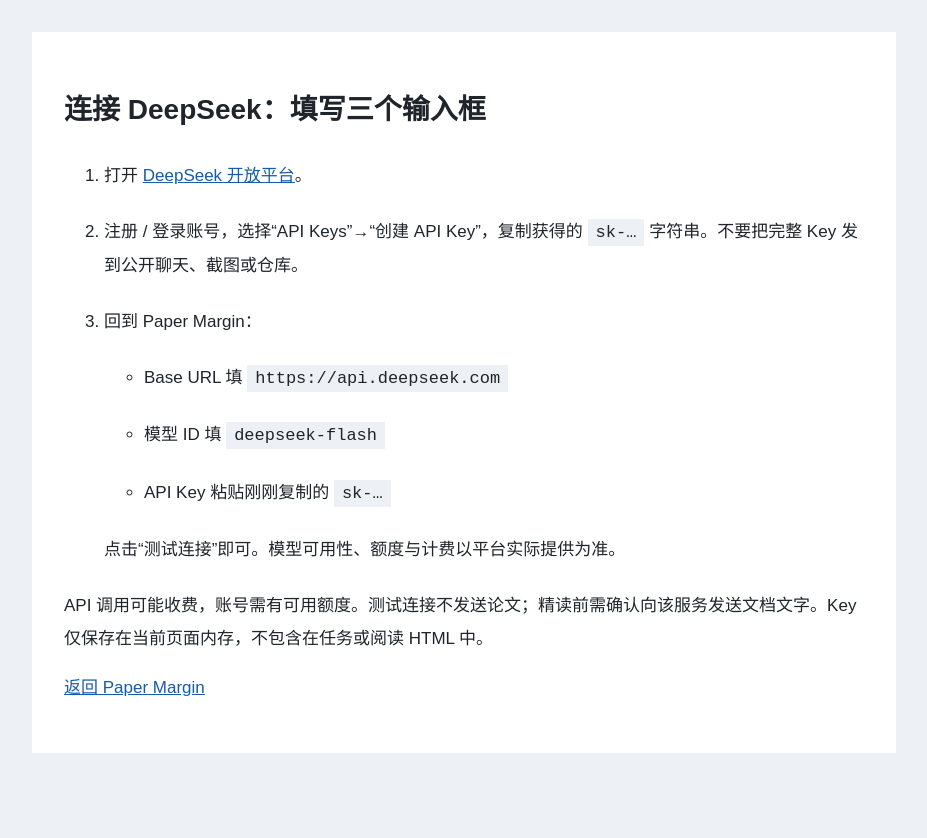
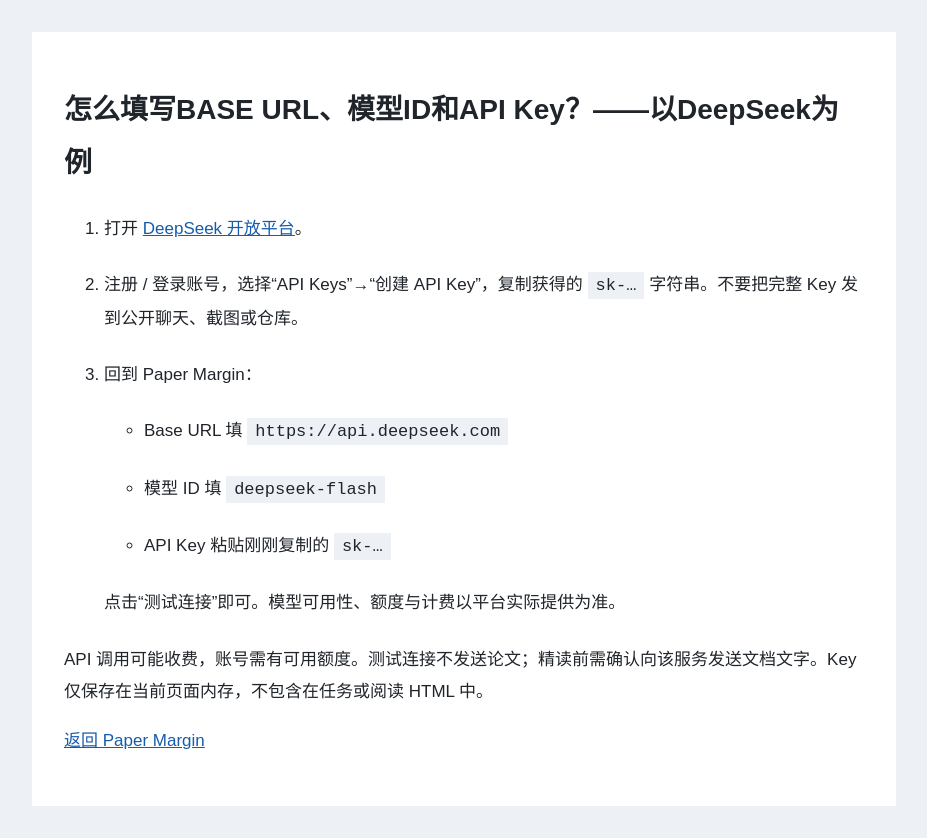
Before and after one commit to tyanbilibili/Paper_Margin, a plain HTML site: page tutorial.html in a window 1280 px wide. Shown: the whole page, without its empty margins (176-1103 px from the left). Before the commit the page ends 800 px from the top, so only its background shows below. Drawn offline with Linux system fonts and the light colour scheme.

Commit message:
Update tutorial for DeepSeek API configuration

```diff
--- a/tutorial.html
+++ b/tutorial.html
@@ -1 +1 @@
-<!doctype html><html lang="zh-CN"><head><meta charset="utf-8"><meta name="viewport" content="width=device-width,initial-scale=1"><title>模型配置教程 · Paper Margin</title><style>body{font:17px/1.9 'Microsoft YaHei',sans-serif;color:#20252b;background:#edf1f5;margin:0}main{max-width:800px;margin:32px auto;padding:32px;background:white}h1{font-size:28px}li{margin:24px 0}code{overflow-wrap:anywhere;background:#edf1f5;padding:4px 8px}a{color:#165cab}</style></head><body><main><h1>连接 DeepSeek：填写三个输入框</h1><ol><li>打开 <a href="https://platform.deepseek.com/" target="_blank" rel="noopener noreferrer">DeepSeek 开放平台</a>。</li><li>注册 / 登录账号，选择“API Keys”→“创建 API Key”，复制获得的 <code>sk-…</code> 字符串。不要把完整 Key 发到公开聊天、截图或仓库。</li><li>回到 Paper Margin：<ul><li>Base URL 填 <code>https://api.deepseek.com</code></li><li>模型 ID 填 <code>deepseek-flash</code></li><li>API Key 粘贴刚刚复制的 <code>sk-…</code></li></ul>点击“测试连接”即可。模型可用性、额度与计费以平台实际提供为准。</li></ol><p>API 调用可能收费，账号需有可用额度。测试连接不发送论文；精读前需确认向该服务发送文档文字。Key 仅保存在当前页面内存，不包含在任务或阅读 HTML 中。</p><p><a href="./index.html">返回 Paper Margin</a></p></main></body></html>
+<!doctype html><html lang="zh-CN"><head><meta charset="utf-8"><meta name="viewport" content="width=device-width,initial-scale=1"><title>模型配置教程 · Paper Margin</title><style>body{font:17px/1.9 'Microsoft YaHei',sans-serif;color:#20252b;background:#edf1f5;margin:0}main{max-width:800px;margin:32px auto;padding:32px;background:white}h1{font-size:28px}li{margin:24px 0}code{overflow-wrap:anywhere;background:#edf1f5;padding:4px 8px}a{color:#165cab}</style></head><body><main><h1>怎么填写BASE URL、模型ID和API Key？——以DeepSeek为例</h1><ol><li>打开 <a href="https://platform.deepseek.com/" target="_blank" rel="noopener noreferrer">DeepSeek 开放平台</a>。</li><li>注册 / 登录账号，选择“API Keys”→“创建 API Key”，复制获得的 <code>sk-…</code> 字符串。不要把完整 Key 发到公开聊天、截图或仓库。</li><li>回到 Paper Margin：<ul><li>Base URL 填 <code>https://api.deepseek.com</code></li><li>模型 ID 填 <code>deepseek-flash</code></li><li>API Key 粘贴刚刚复制的 <code>sk-…</code></li></ul>点击“测试连接”即可。模型可用性、额度与计费以平台实际提供为准。</li></ol><p>API 调用可能收费，账号需有可用额度。测试连接不发送论文；精读前需确认向该服务发送文档文字。Key 仅保存在当前页面内存，不包含在任务或阅读 HTML 中。</p><p><a href="./index.html">返回 Paper Margin</a></p></main></body></html>
```
